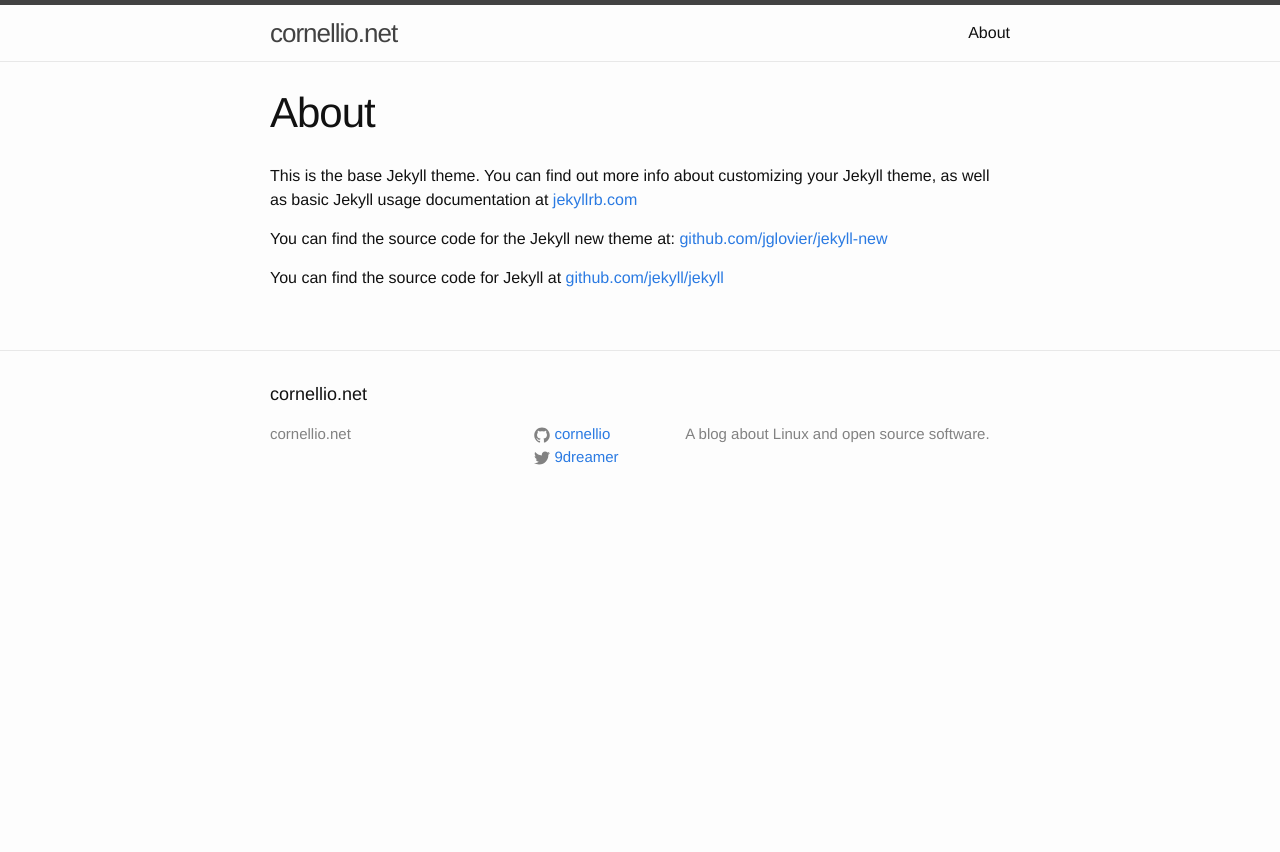
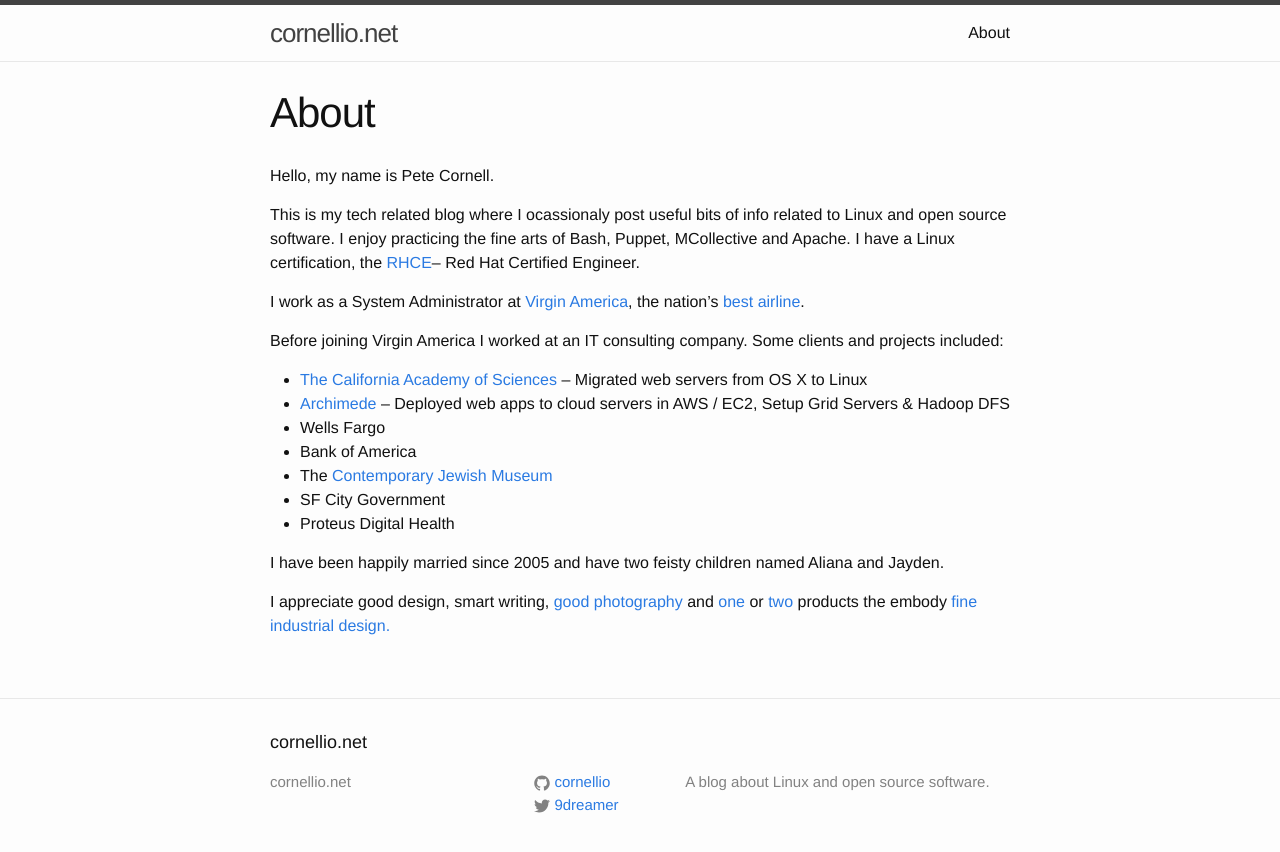
Before and after one commit to Cornellio/jekyll-blog, a Jekyll site: the page built from about.md, in a window 1280 px wide. Shown: the top 852 px of the page. Built offline with Jekyll 4.4.1, drawn with Linux system fonts in a browser that asks for light colours.

Commit message:
add about.md

```diff
--- a/about.md
+++ b/about.md
@@ -4,8 +4,23 @@ title: About
 permalink: /about/
 ---
 
-This is the base Jekyll theme. You can find out more info about customizing your Jekyll theme, as well as basic Jekyll usage documentation at [jekyllrb.com](http://jekyllrb.com/)
 
-You can find the source code for the Jekyll new theme at: [github.com/jglovier/jekyll-new](https://github.com/jglovier/jekyll-new)
+Hello, my name is Pete Cornell.
 
-You can find the source code for Jekyll at [github.com/jekyll/jekyll](https://github.com/jekyll/jekyll)
+This is my tech related blog where I ocassionaly post useful bits of info related to Linux and open source software. I enjoy practicing the fine arts of Bash, Puppet, MCollective and Apache. I have a Linux certification, the <a href="http://www.redhat.com/training/certifications/rhce/">RHCE</a>– Red Hat Certified Engineer.
+
+I work as a System Administrator at <a href="http://www.virginamerica.com">Virgin America</a>, the nation’s <a href="http://www.forbes.com/sites/davidewalt/2013/04/08/americas-best-airlines/">best airline</a>.
+
+Before joining Virgin America I worked at an IT consulting company. Some clients and projects included:
+<ul>
+	<li><a href="http://calacademy.org">The California Academy of Sciences</a> – Migrated web servers from OS X to Linux</li>
+	<li><a href="http://archimedesmodel.com">Archimede</a> – Deployed web apps to cloud servers in AWS / EC2, Setup Grid Servers &amp; Hadoop DFS</li>
+	<li>Wells Fargo</li>
+	<li>Bank of America</li>
+	<li>The <a href="http://www.thecjm.org">Contemporary Jewish Museum</a></li>
+	<li>SF City Government</li>
+	<li>Proteus Digital Health</li>
+</ul>
+I have been happily married since 2005 and have two feisty children named Aliana and Jayden.
+
+I appreciate good design, smart writing, <a href="http://en.wikipedia.org/wiki/Bokeh">good photography</a> and <a href="http://www.apple.com/iphone/design">one</a> or <a href="http://www.apple.com/macbookpro/design.html">two</a> products the embody <a href="http://en.wikipedia.org/wiki/Dieter_Rams">fine industrial design.</a>
```
